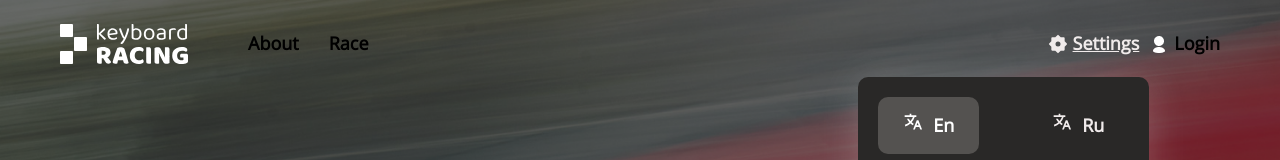
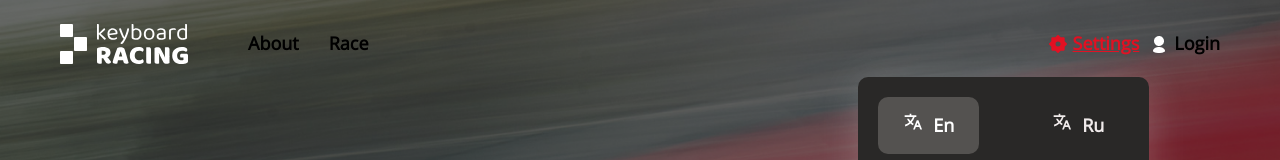
Before and after one commit to sanich123/keyboardTrainer, a React (Create React App) app: page / in a window 1280 px wide. Both pictures are taken after a click on the button "Settings". Shown: the top 160 px of the page. Built offline with nearby package versions, Linux system fonts and the light colour scheme.

Commit message:
refactor: change styles names

```diff
--- a/src/components/Settings/LangSwitch/LangSwitch.module.scss
+++ b/src/components/Settings/LangSwitch/LangSwitch.module.scss
@@ -4,8 +4,8 @@
   border-radius: var(--border-radius);
   gap: 10px;
 
-  .select-lang-en,
-  .select-lang-ru {
+  .selectLangEn,
+  .selectLangRu {
     display: flex;
     gap: 10px;
     padding: 15px 25px;
--- a/src/components/Settings/LangSwitch/LangSwitch.tsx
+++ b/src/components/Settings/LangSwitch/LangSwitch.tsx
@@ -1,23 +1,23 @@
 import { changeLanguage } from '../../../redux/global-state/global-state';
 import { langsData } from './langsData';
 import { RiTranslate2 } from 'react-icons/ri';
-import style from './LangSwitch.module.scss';
 import { LANG_VALUES } from '../../../utils/const';
 import { SettingsProps } from '../Settings';
+import style from './LangSwitch.module.scss';
 
 export default function LangSwitch({ dispatch, lang }: SettingsProps) {
   const isRu = lang === LANG_VALUES.ru;
   const { enBtn, ruBtn } = langsData[lang].menuSettings;
   return (
     <div className={`${style.LangSwitch}`} onClick={() => dispatch(changeLanguage())}>
-      <div className={`${style['select-lang-en']} ${!isRu ? style.active : ''}`}>
+      <div className={`${style.selectLangEn} ${!isRu ? style.active : ''}`}>
         <RiTranslate2 className={`${style.icon}`} />
         {`${enBtn}`}
       </div>
-      <div className={`${style['select-lang-en']} ${isRu ? style.active : ''}`}>
-        <RiTranslate2 className={`${style.icon}`} />
+      <div className={`${style.selectLangEn} ${isRu ? style.active : ''}`}>
+        < RiTranslate2 className={`${style.icon}`} />
         {`${ruBtn}`}
-      </div>
-    </div>
+      </div >
+    </div >
   );
 }
--- a/src/components/Settings/Settings.module.scss
+++ b/src/components/Settings/Settings.module.scss
@@ -1,3 +1,5 @@
+@import "../../styles/vars.scss";
+
 .Settings {
   position: relative;
   color: var(--font-color);
@@ -6,11 +8,6 @@
 
   .buttonWrap {
     color: var(--primary-font-color);
-
-    .buttonIcon {
-      width: 20px;
-      height: 20px;
-    }
 
     .btn {
       display: flex;
@@ -27,9 +24,23 @@
 
       &:hover,
       &.active {
-        // background: var(--selection-bg-color);
-        // color: var(--selection-font-color);
+        color: var(--primary-color);
         text-decoration: underline;
+      }
+
+      .btnText {
+        @media screen and (width <=$mobile) {
+          display: none;
+        }
+      }
+
+      .buttonIcon {
+        width: 20px;
+        height: auto;
+
+        @media screen and (width <=$mobile) {
+          width: 25px;
+        }
       }
     }
   }
@@ -40,9 +51,9 @@
     gap: 15px;
     position: absolute;
     right: 0;
-    transform: translateY(-100%);
     padding: 20px 20px;
     margin-top: 10px;
+    transform: translateY(-100%);
     z-index: -1;
     transition: var(--transition-menu-close);
     opacity: 0;
--- a/src/components/Settings/ThemeSwitch/themes.module.scss
+++ b/src/components/Settings/ThemeSwitch/themes.module.scss
@@ -1,17 +1,36 @@
 :root {
+
   --transition-menu-close: transform .6s, opacity .1s, background-color .1s, z-index .6s;
   --transition-menu-open: transform .3s, opacity .5s, background-color .5s, z-index .1s;
   --transition: all .3s;
 
   --border-radius: 10px;
 
+  --font-size-desktop: 18px;
+  --font-size-notebook: 18px;
+  --font-size-tablet: 16px;
+  --font-size-mobile: 16px;
+
+  --h1-font-size: 50px;
+  --h2-font-size: 40px;
+  --h3-font-size: 30px;
+
+  --font-weight-header: 700;
+
+  --padding-desktop: 70px 50px;
+  --padding-notebook: 70px 50px;
+  --padding-tablet: 50px 40px;
+  --padding-mobile: 40px 30px;
+
+  --logo-width-desktop: 130px;
+  --logo-width-notebook: 120px;
+  --logo-width-tablet: 110px;
+  --logo-width-mobile: 80px;
+
+  transition: var(--transition);
+
+
   .light {
-    --font-size: 16px;
-
-    --h1-font-size: 50px;
-    --h2-font-size: 40px;
-    --h3-font-size: 30px;
-
     --h-color: #000000;
     --font-color: #514B4B;
 
@@ -60,17 +79,11 @@
     --text-window-onfocus-bg-color: rgb(219 213 255 / 70%);
     --text-window-onfocus-font-color: var(--font-color);
 
-    transition: var(--transition);
+    --logo-color-white: contrast(0) brightness(10);
 
   }
 
   .dark {
-    --font-size: 16px;
-
-    --h1-font-size: 50px;
-    --h2-font-size: 40px;
-    --h3-font-size: 30px;
-
     --h-color: #ffffff;
     --font-color: #f0ebeb;
 
@@ -119,6 +132,7 @@
     --text-window-onfocus-bg-color: rgb(126 114 195 / 70%);
     --text-window-onfocus-font-color: #000;
 
-    transition: var(--transition);
+    --logo-color-white: contrast(0) brightness(10);
+
   }
 }
```
